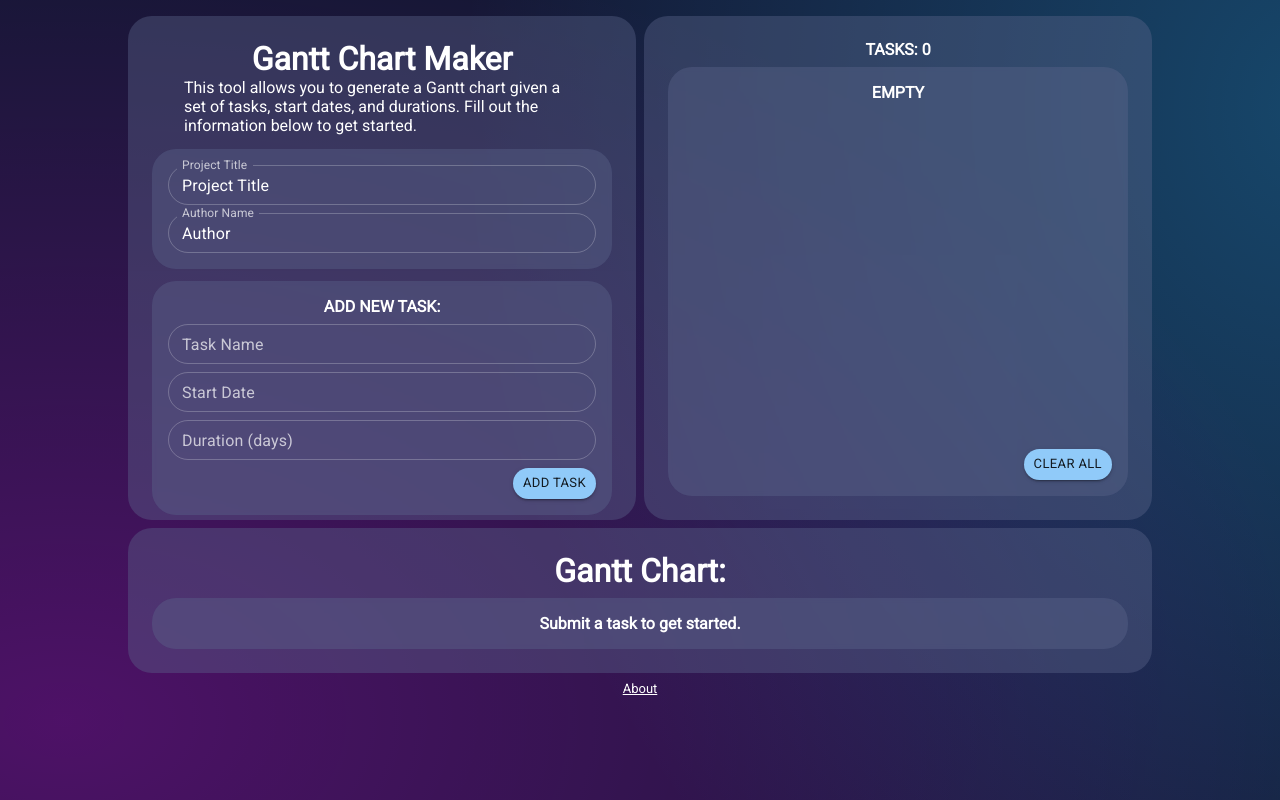
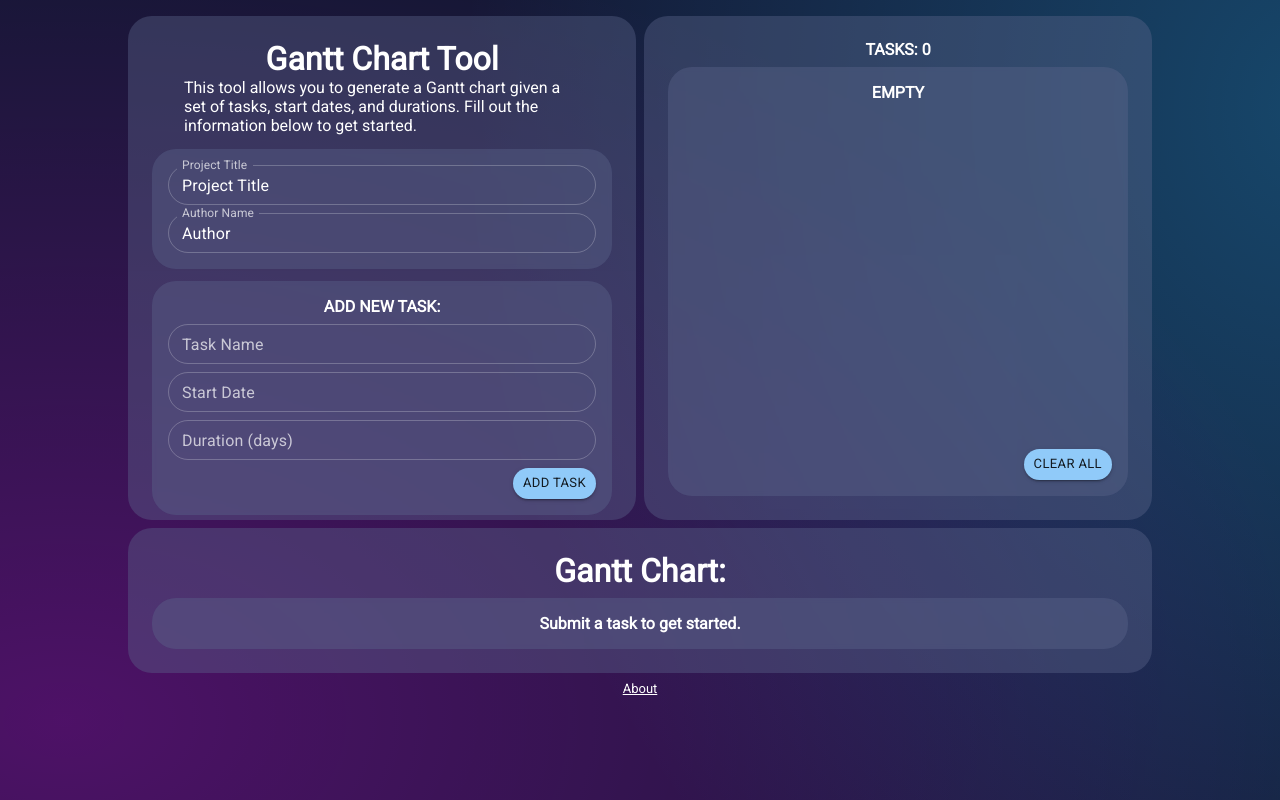
Before and after one commit to RobKokochak/gantt-chart-app, a React (Create React App) app: page / in a window 1280 px wide. Built offline with nearby package versions, Linux system fonts and the light colour scheme.

Commit message:
Change name to Gantt Chart Tool

```diff
--- a/src/App.js
+++ b/src/App.js
@@ -47,7 +47,7 @@ const App = () => {
         <Grid className="whole-grid" container direction='row' spacing={1} alignItems="stretch">
           <Grid item xs={12} md={6}>
             <div className="container" id="project-details-container">
-            <h1>Gantt Chart Maker</h1>
+            <h1>Gantt Chart Tool</h1>
             <p>This tool allows you to generate a Gantt chart given a set of tasks, start dates, and durations. Fill out the information below to get started.</p>
               <Stack container="true" spacing={1.5}>
                 <ProjectDetails title={title} setTitle={setTitle} author={author} setAuthor={setAuthor}/>
```
